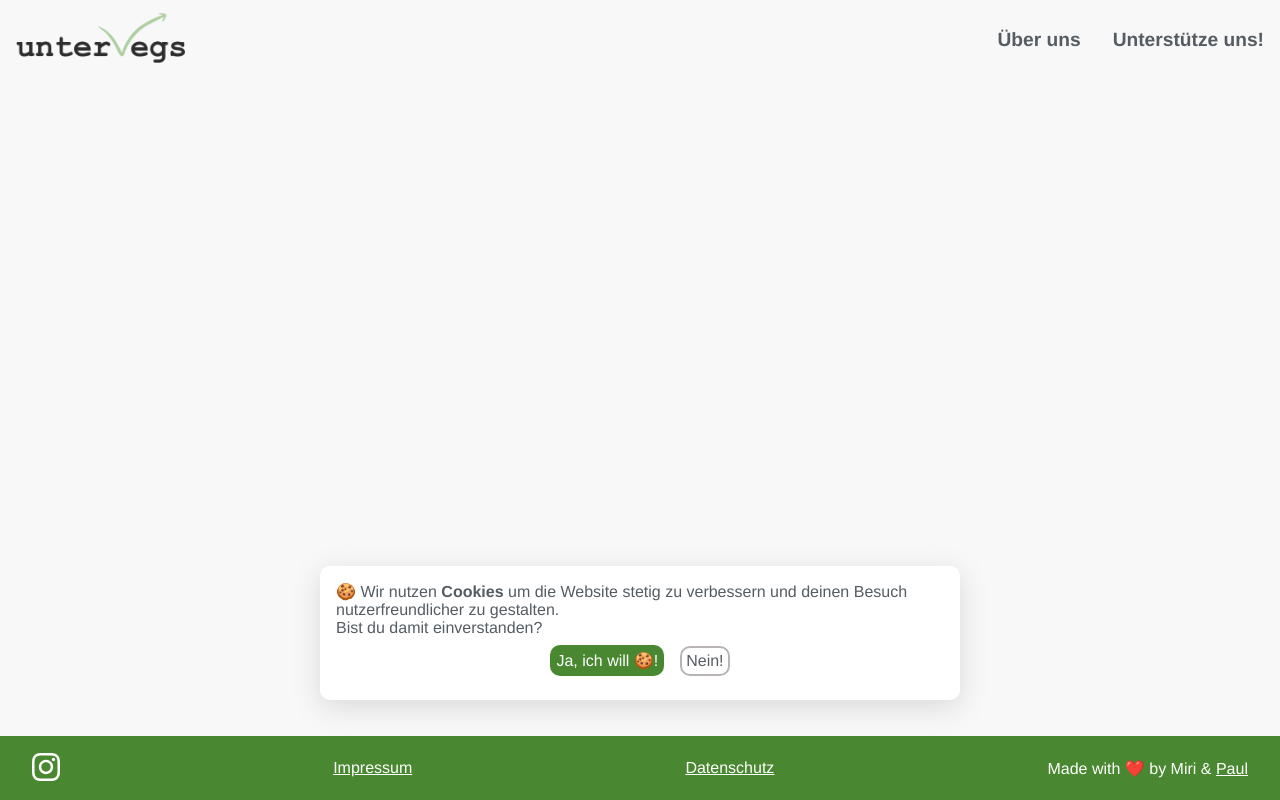
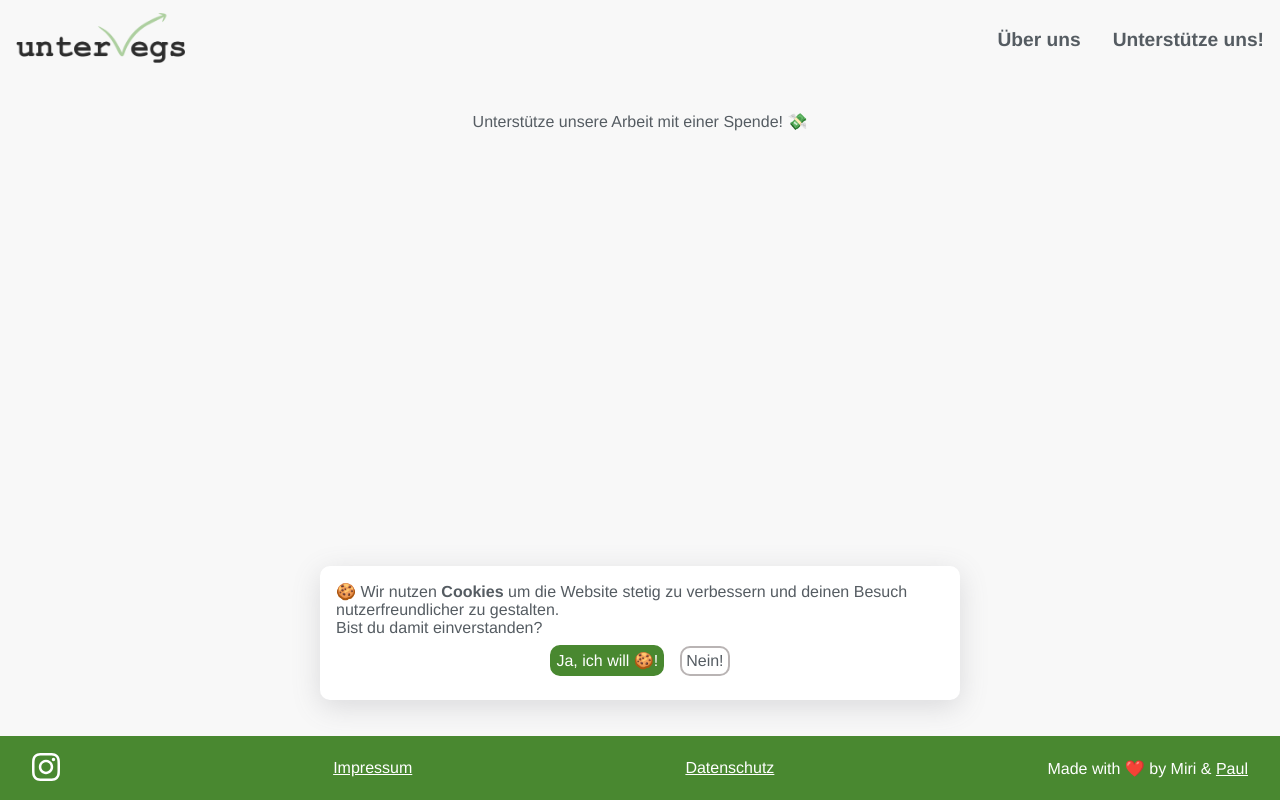
Before and after one commit to paul-schreiber/unterVegs, a Nuxt app: page /donate in a window 1280 px wide. Built offline with nearby package versions, Linux system fonts and the light colour scheme.

Commit message:
Add new pages

```diff
--- /dev/null
+++ b/pages/about.vue
@@ -0,0 +1,3 @@
+<template>
+    <div>unterVegs ist toll! ☺️</div>
+</template>
--- /dev/null
+++ b/pages/donate.vue
@@ -0,0 +1,3 @@
+<template>
+    <div>Unterstütze unsere Arbeit mit einer Spende! 💸</div>
+</template>
```
